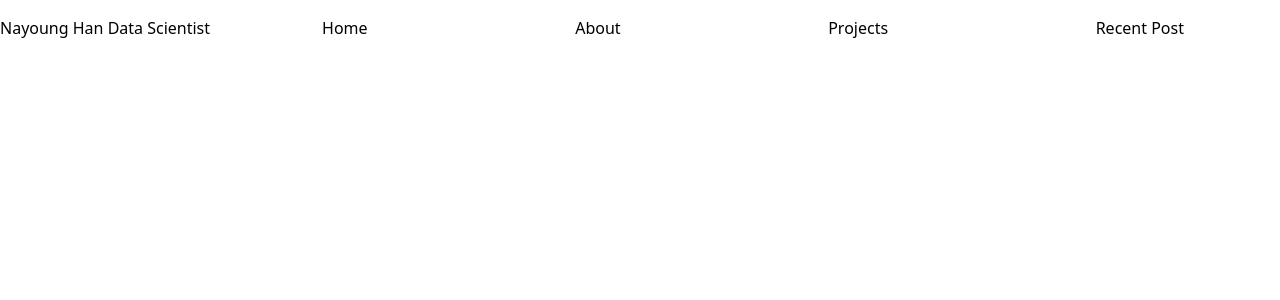
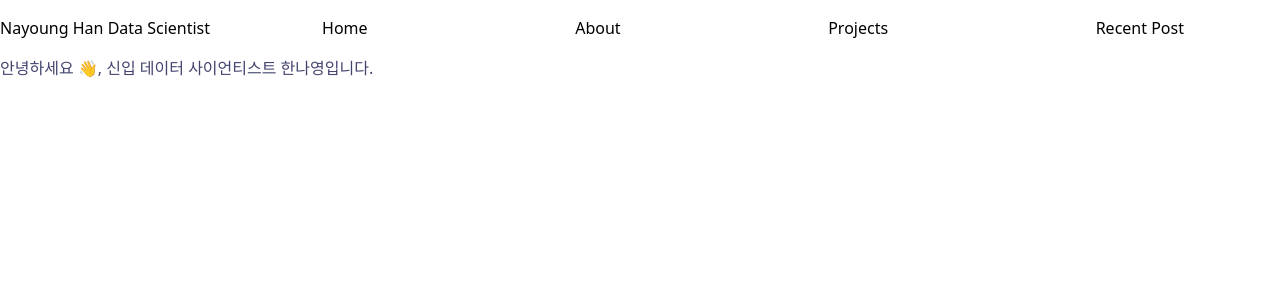
Before and after one commit to LEEHUUN/portfolio_hny, a Next.js app: page / in a window 1280 px wide. Shown: the top 300 px of the page. Built offline with nearby package versions, Linux system fonts and the light colour scheme.

Commit message:
- feat: tailwind 설정.

```diff
--- a/pages/index.tsx
+++ b/pages/index.tsx
@@ -1,4 +1,5 @@
 import Header from "@/src/Header";
+import Introduce from "@/src/Introduce";
 import Head from "next/head";
 
 export default function Home() {
@@ -12,6 +13,7 @@ export default function Home() {
       </Head>
       <main className="container mx-auto	">
         <Header />
+        <Introduce />
       </main>
     </>
   );
--- /dev/null
+++ b/src/Introduce/index.tsx
@@ -0,0 +1,7 @@
+const Introduce = () => (
+  <div>
+    <h1 className="text-[#42446E]">{`안녕하세요 👋,\n신입 데이터 사이언티스트\n한나영입니다.`}</h1>
+  </div>
+);
+
+export default Introduce;
--- a/tailwind.config.js
+++ b/tailwind.config.js
@@ -9,7 +9,11 @@ module.exports = {
     "./src/**/*.{js,ts,jsx,tsx}",
   ],
   theme: {
-    extend: {},
+    extend: {
+      colors: {
+        "introduce-title": "#42446E",
+      },
+    },
   },
   plugins: [],
 };
```
